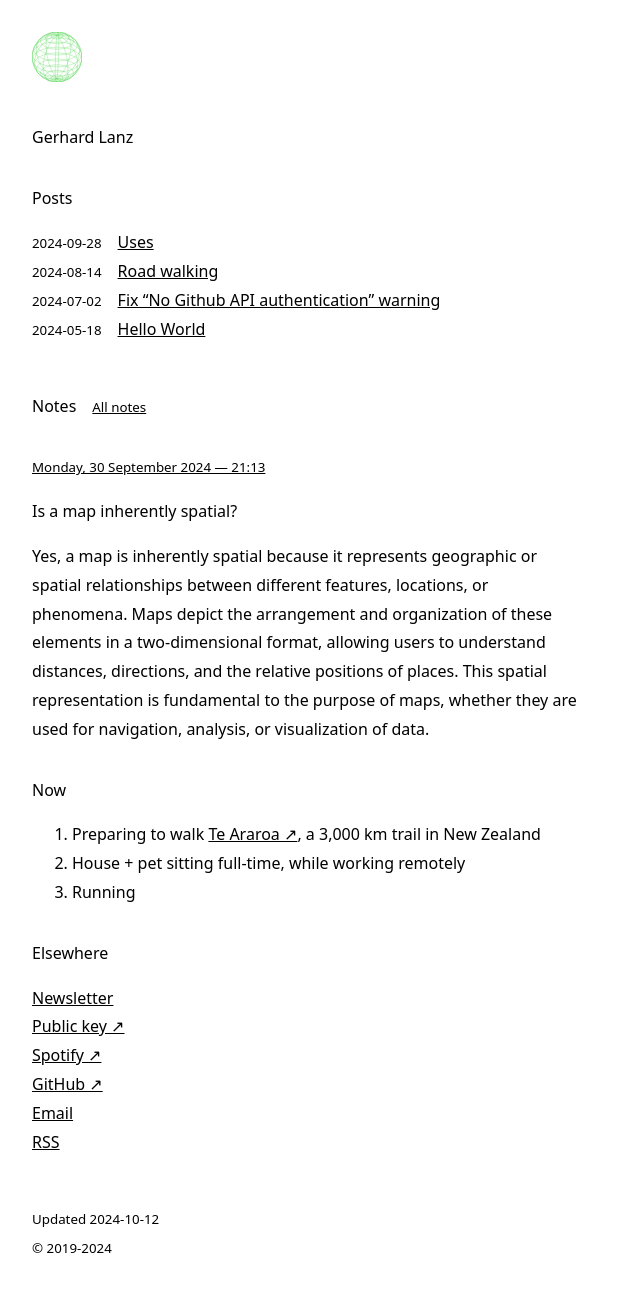
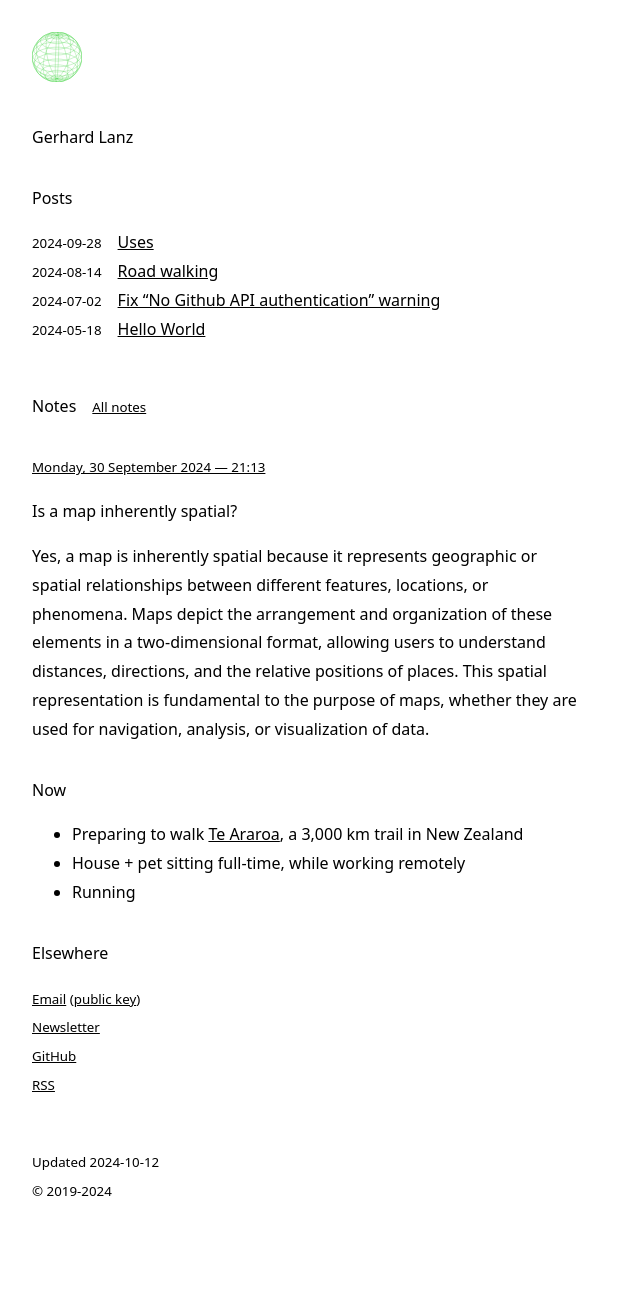
Before and after one commit to gerhardlanz/gerhardla.nz, a Jekyll site: the page built from index.html, in a window 1280 px wide. Shown: the whole page, without its empty margins (0-640 px from the left). Built offline with Jekyll 4.4.1, drawn with Linux system fonts in a browser that asks for light colours; after the commit the page ends 1236 px from its top, so only the background shows below that.

Commit message:
refactor: update note date format and adjust layout in index.html

```diff
--- a/index.html
+++ b/index.html
@@ -12,8 +12,8 @@ permalink: /
     {% endfor %}
 </ul>
 
-<div style="display: flex; align-items: baseline;">
-    <h2 style="margin-right: 1rem;">Notes</h2>
+<div style="display: flex; align-items: baseline; gap: 1rem;">
+    <h2>Notes</h2>
     <p><small><a href="/notes">All notes</a></small></p>
 </div>
 
@@ -25,19 +25,17 @@ permalink: /
 
 <h2>Now</h2>
 
-<ol>
-    <li>Preparing to walk <a href="https://www.teararoa.org.nz">Te Araroa ↗</a>, a 3,000 km trail in New Zealand</li>
+<ul>
+    <li>Preparing to walk <a href="https://www.teararoa.org.nz">Te Araroa</a>, a 3,000 km trail in New Zealand</li>
     <li>House + pet sitting full-time, while working remotely</li>
     <li>Running</li>
-</ol>
+</ul>
 
 <h2>Elsewhere</h2>
 
 <ul style="list-style-type:none;padding:0;">
-    <li><a href="https://ta-sobo.gerhardla.nz">Newsletter</a>
-    <li><a href="https://github.com/gerhardlanz/pgp">Public key ↗</a>
-    <li><a href="https://open.spotify.com/user/31dtn4ushuiw5xbo55ysvb3wqzxy">Spotify ↗</a></li>
-    <li><a href="https://github.com/gerhardlanz">GitHub ↗</a>
-    <li><a href="mailto:me@gerhardla.nz">Email</a>
-    <li><a rel="alternate" type="application/rss+xml" href="{{ 'feed.xml' }}">RSS</a></li>
+    <li><small><a href="mailto:me@gerhardla.nz">Email</a> (<a href="https://github.com/gerhardlanz/pgp">public key</a>)</small></li>
+    <li><small><a href="https://ta-sobo.gerhardla.nz">Newsletter</a></small></li>
+    <li><small><a href="https://github.com/gerhardlanz">GitHub</a></small></li>
+    <li><small><a rel="alternate" type="application/rss+xml" href="{{ 'feed.xml' }}">RSS</a></small></li>
 </ul>
```
